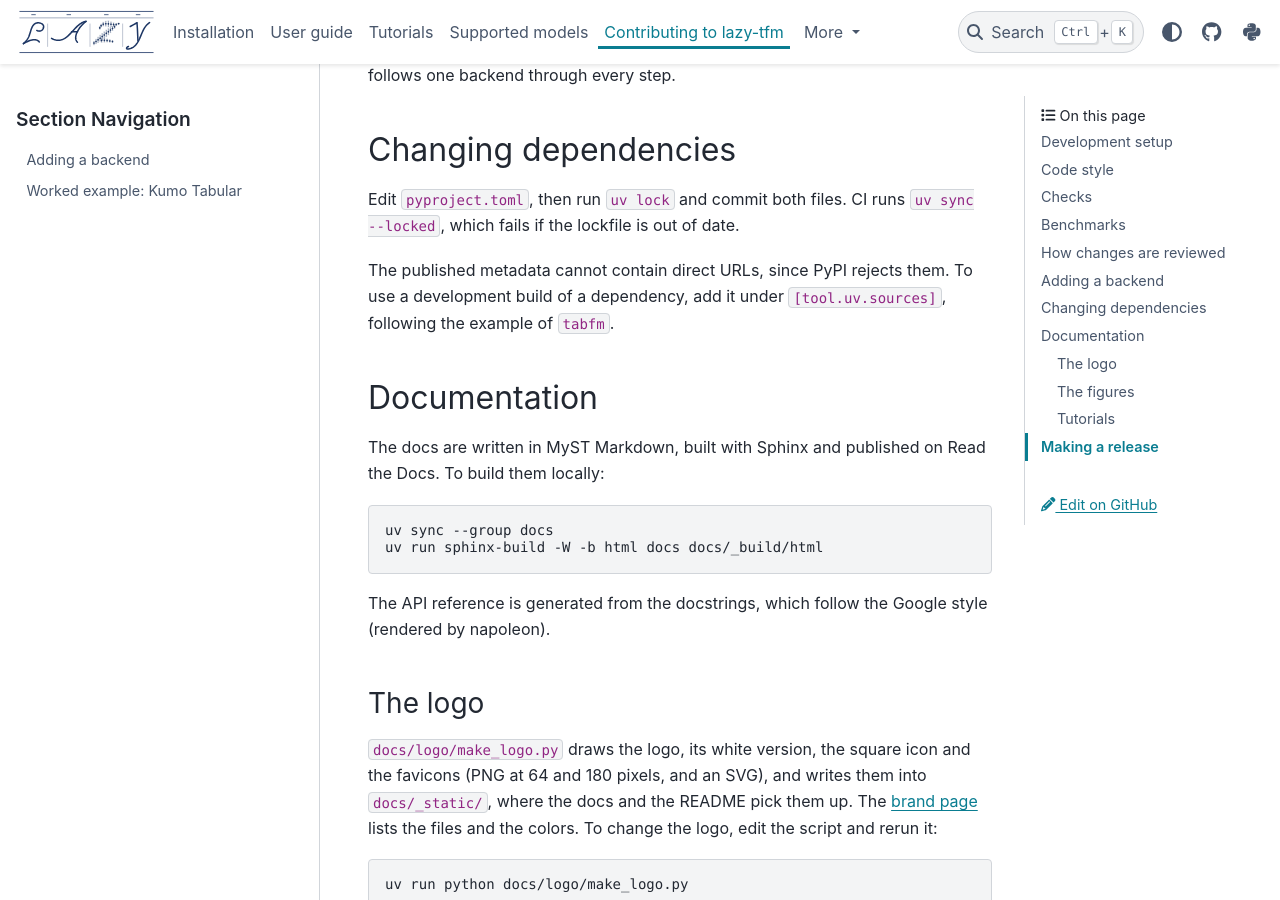
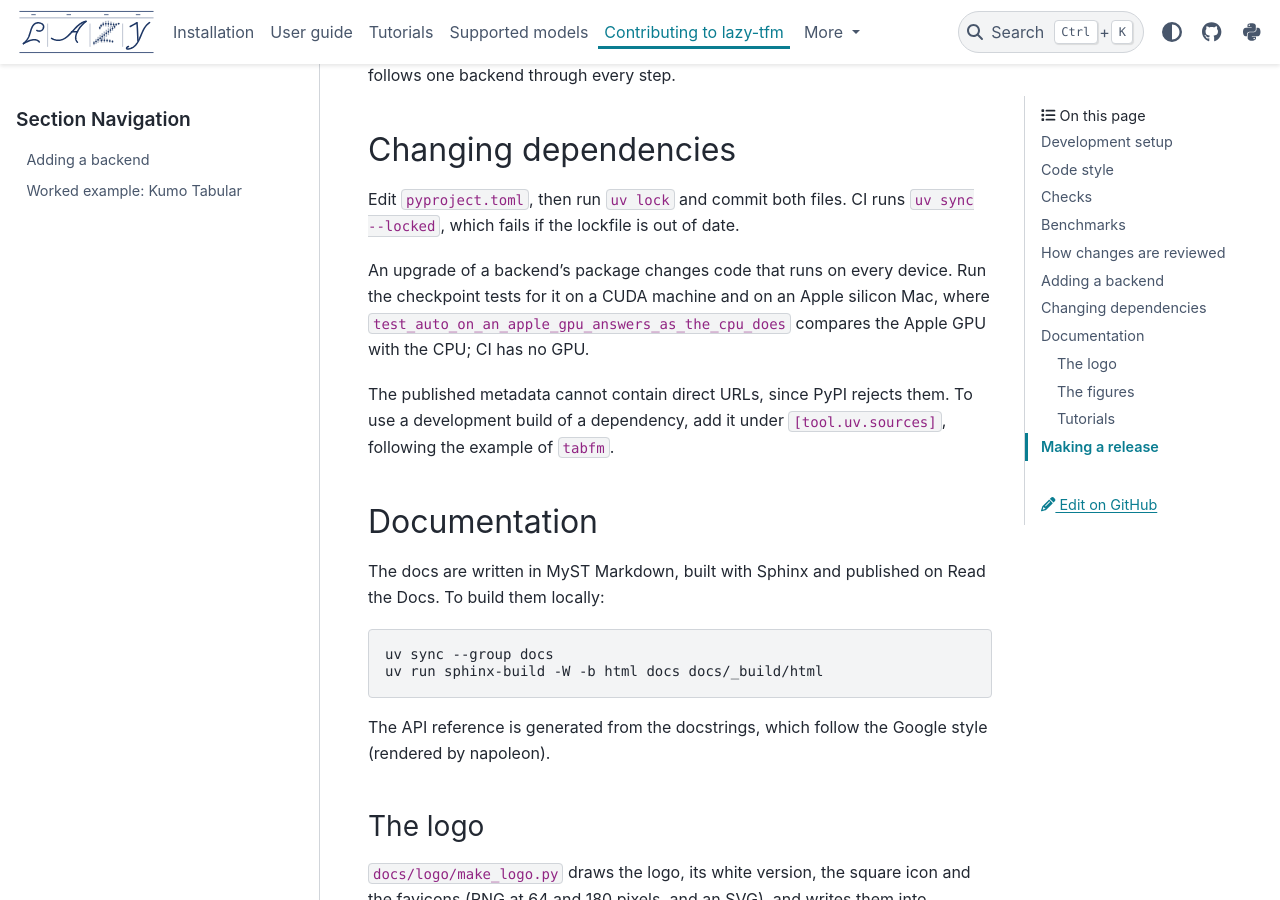
Before and after one commit to biprateep/lazy-tfm, a Sphinx documentation site: the page built from docs/contributing.md, in a window 1280 px wide and 900 px high, scrolled down 3182 px. Built offline with Sphinx 7.4.7 and the PyData theme 0.15.4, drawn with Linux system fonts in a browser that asks for light colours; pages that are not in the unit, such as notebooks, are missing from menus.

Commit message:
Give backend authors the rules that keep a backend on every device
The Apple bugs came from float64 on the device, CUDA-only memory calls,
and a test that checked only that outputs were finite. The backend guide
now lists the rules and requires a checkpoint run on a Mac, CONTRIBUTING
asks for one after an upstream upgrade, and a test fails when a module
other than _device or _weights calls torch.cuda.

Co-Authored-By: Claude Opus 5.5 <noreply@anthropic.com>

```diff
--- a/CONTRIBUTING.md
+++ b/CONTRIBUTING.md
@@ -132,6 +132,11 @@ Tabular](docs/adding_a_backend_kumo.md) follows one backend through every step.
 Edit `pyproject.toml`, then run `uv lock` and commit both files. CI runs
 `uv sync --locked`, which fails if the lockfile is out of date.
 
+An upgrade of a backend's package changes code that runs on every device.
+Run the checkpoint tests for it on a CUDA machine and on an Apple silicon
+Mac, where `test_auto_on_an_apple_gpu_answers_as_the_cpu_does` compares the
+Apple GPU with the CPU; CI has no GPU.
+
 The published metadata cannot contain direct URLs, since PyPI rejects them.
 To use a development build of a dependency, add it under `[tool.uv.sources]`,
 following the example of `tabfm`.
```
Also changed, not shown: docs/adding_a_backend.md (+26 -4 lines), 1 other file.
